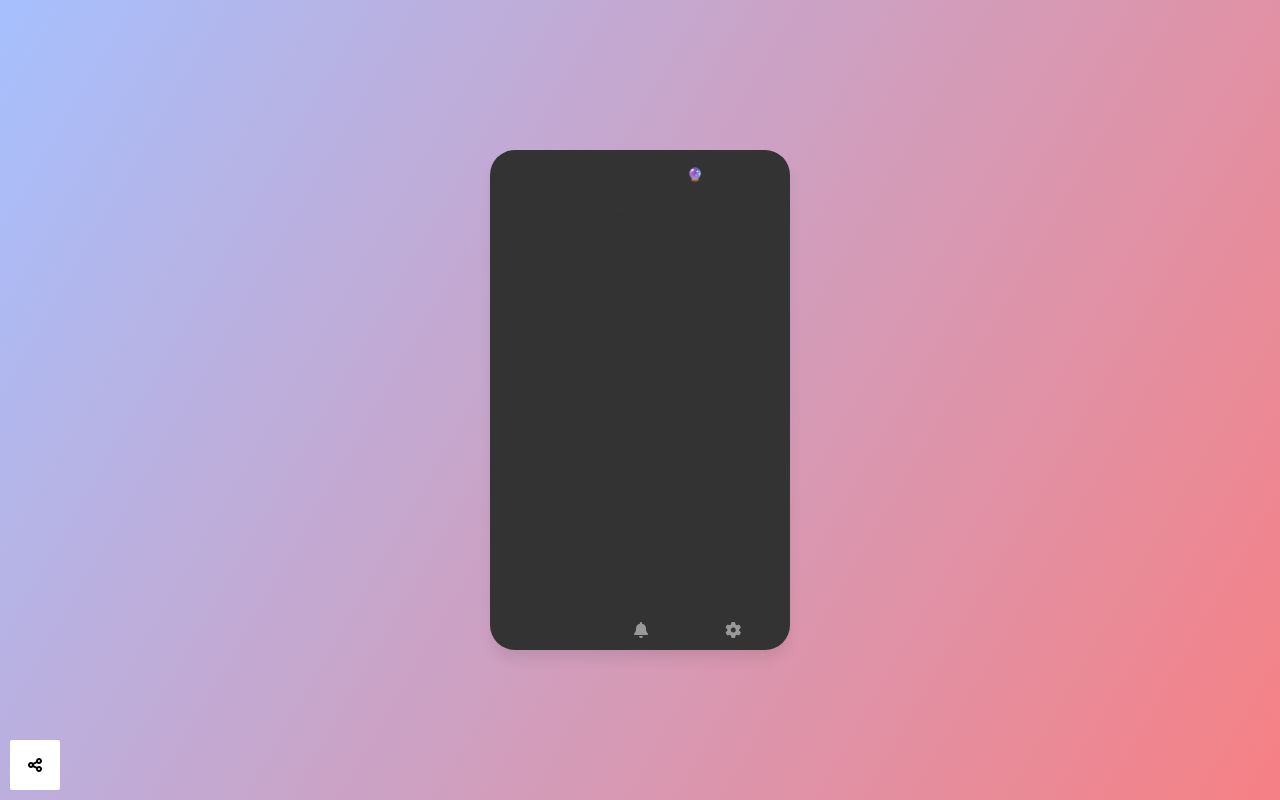
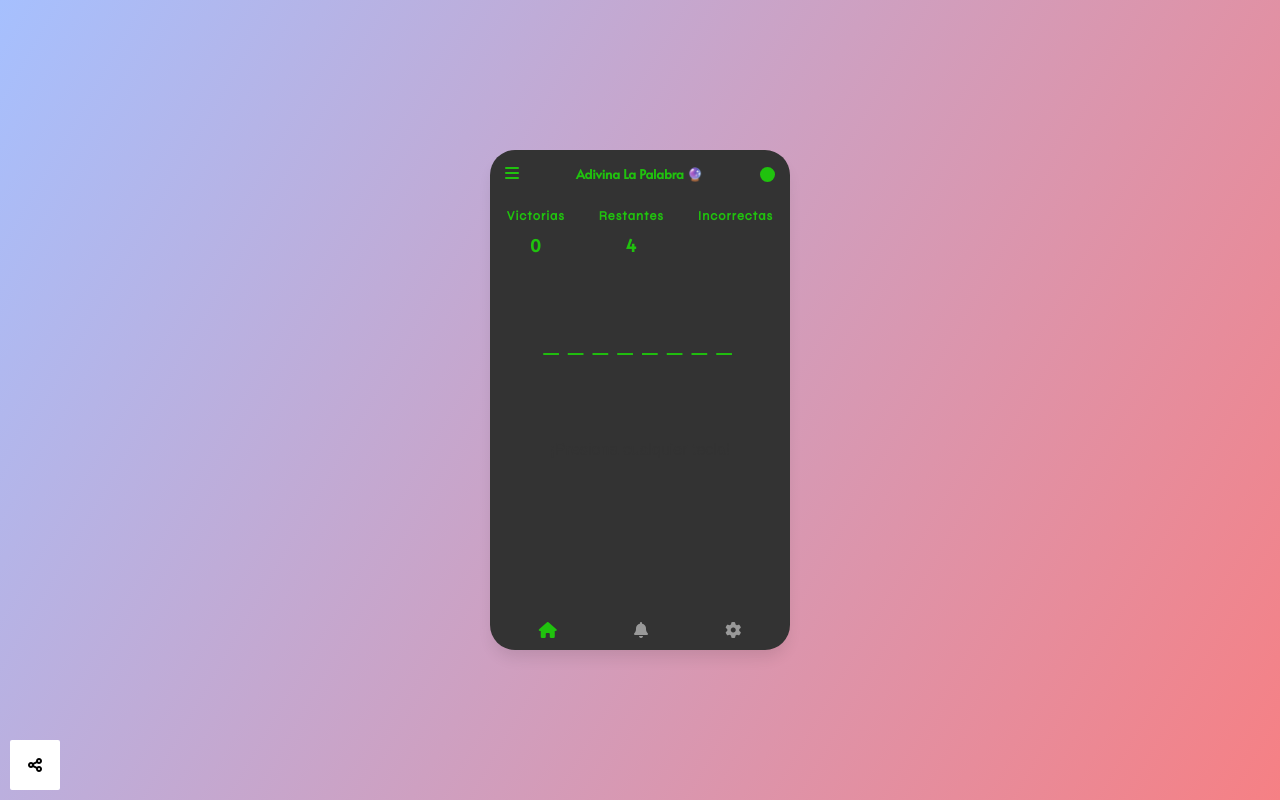
Before and after one commit to hernandoabella/guess-the-word, a plain HTML site: page index.html in a window 1280 px wide. Both pictures are taken after a click on the element 767 px from the left and 174 px from the top of the page. Drawn offline with Linux system fonts and the light colour scheme.

Commit message:
darkmode agregado

```diff
--- a/script.js
+++ b/script.js
@@ -1,5 +1,14 @@
 function modoOscuro() {
+
   document.getElementsByClassName('container')[0].classList.toggle('modo-oscuro');
+  document.getElementsByClassName('dark-mode-btn')[0].classList.toggle('modo-oscuro1');
+  document.querySelector('h1').classList.toggle('modo-oscuro');
+  document.getElementsByClassName('hamburger')[0].classList.toggle('modo-oscuro');
+  document.getElementsByClassName('active')[0].classList.toggle('modo-oscuro');
+  document.getElementById('palabraActual').classList.toggle('modo-oscuro');
+  for(let i = 0; i < 3; i++) {
+    document.getElementsByClassName('varColor')[i].classList.toggle('modo-oscuro');
+  }
 }
 
 const palabrasPosibles = [
--- a/styles.css
+++ b/styles.css
@@ -79,20 +79,23 @@ header {
 }
 
 .modo-oscuro {
-    background: #333;
-    transition: .3s;
+    background: #333 !important;
+    color: var(--verde-hacker) !important;
+}
+
+.modo-oscuro1 {
+    background: var(--verde-hacker) !important;
+    color: #333 !important;
 }
 
 .titulo h1 {
     text-align: center;
     font-size: .8em;
     font-family: var(--fuente-titulo);
-    color: var(--negro);
 }
 
 #palabraActual {
     letter-spacing: 5px;
-    color: var(--negro);
     text-align: center;
     font-size: 1.3em;
     font-family: var(--fuente-texto);
@@ -106,7 +109,6 @@ header {
 }
 
 .puntuacion > div {
-    color: var(--negro);
     font-family: var(--fuente-texto);
     font-weight: bold;
     letter-spacing: 1px;
```
